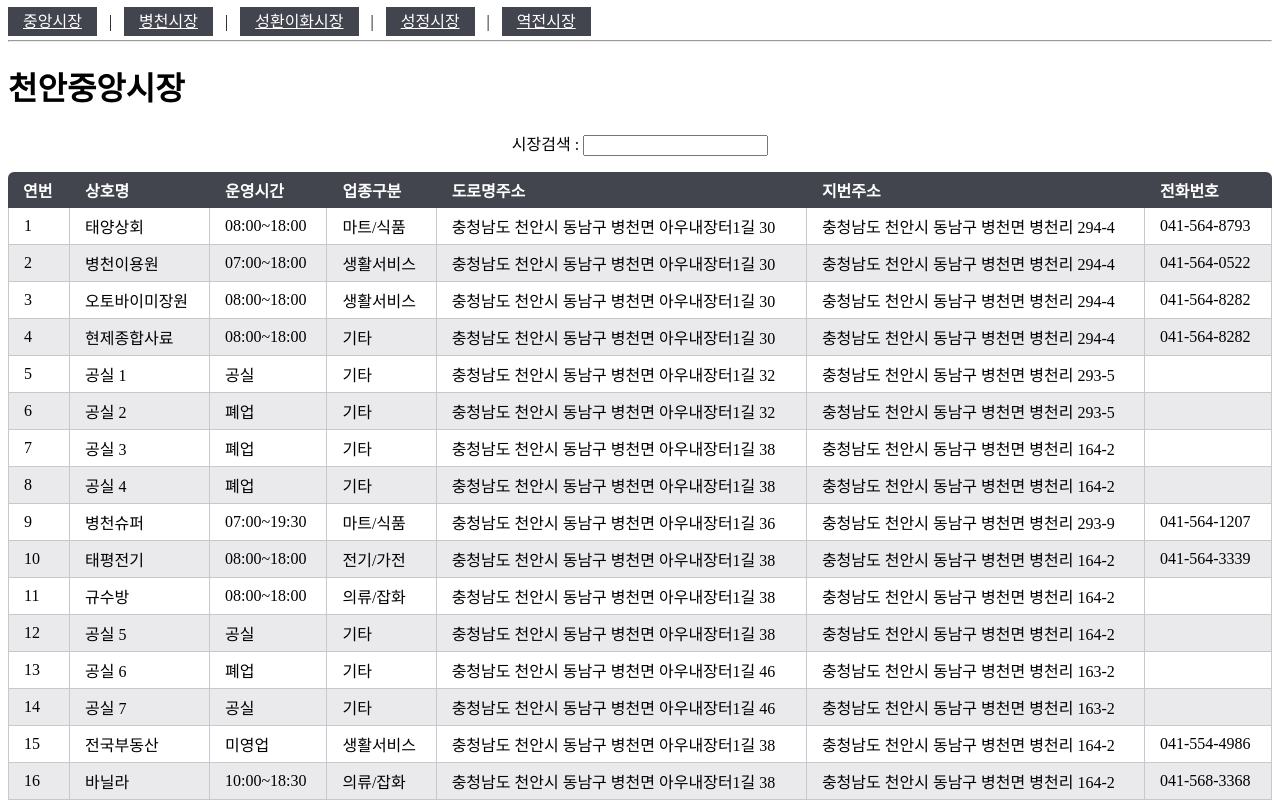
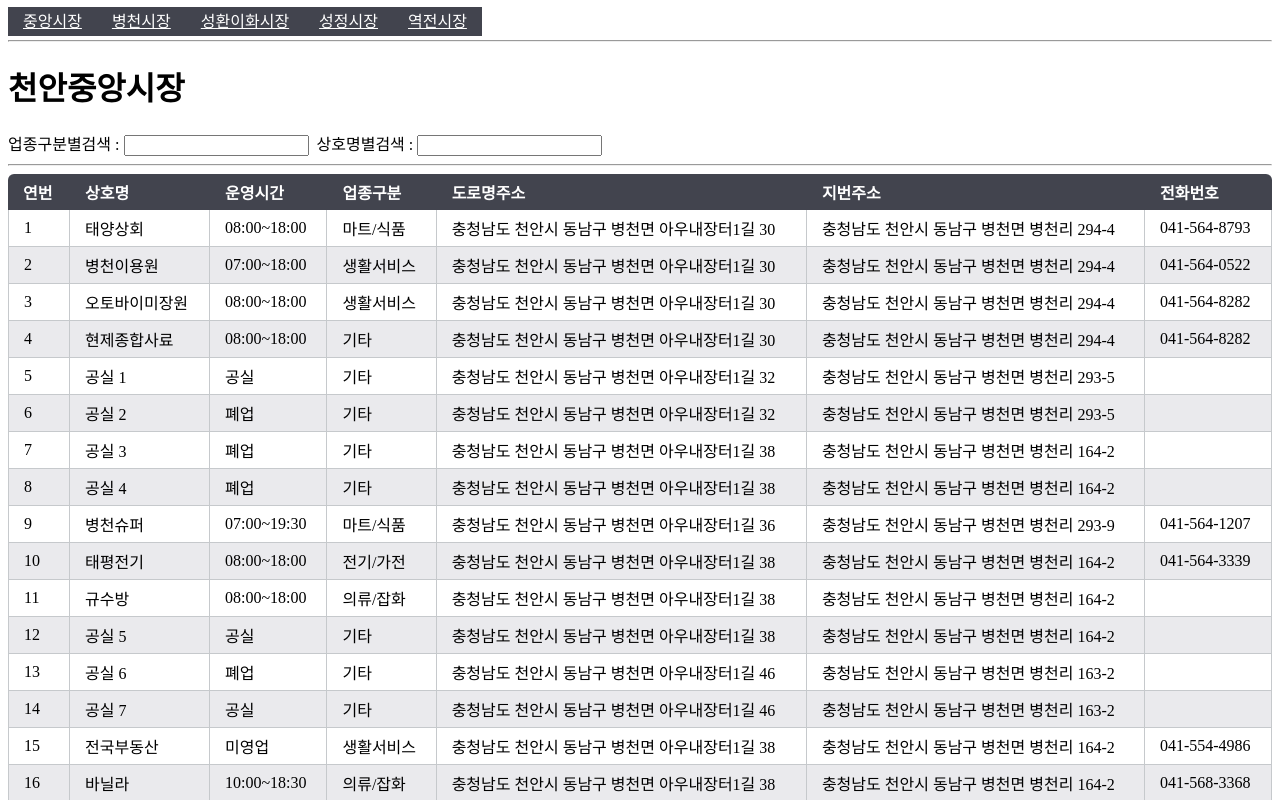
Before and after one commit to ljh00112233/cheonanmarket, a React (Create React App) app: page /BC in a window 1280 px wide. Shown: the top 800 px of the page. Built offline with nearby package versions, Linux system fonts and the light colour scheme.

Commit message:
업종구분별, 상호명별 검색 추가

```diff
--- a/src/BC/BCAPI.js
+++ b/src/BC/BCAPI.js
@@ -5,9 +5,13 @@ import DB from "../db/BCdb.json"
 
 function API() {
   const [state, setState] = useState({data:[]});
-  const [search, setSearch] = useState("");
-  const searching = (e) => {
-    setSearch(e.target.value);
+  const [search1, setSearch1] = useState("");
+  const [search2, setSearch2] = useState("");
+  const searching1 = (e) => {
+    setSearch1(e.target.value);
+  };
+  const searching2 = (e) => {
+    setSearch2(e.target.value);
   };
   const getMarket=()=>{
     const data = DB.item;
@@ -24,18 +28,17 @@ function API() {
       <div>
         <header>
           <Link to="/">중앙시장</Link>
-          &nbsp;&nbsp; | &nbsp;&nbsp;
           <Link to="/BC">병천시장</Link>
-          &nbsp;&nbsp; | &nbsp;&nbsp;
           <Link to="/SH">성환이화시장</Link>
-          &nbsp;&nbsp; | &nbsp;&nbsp;
           <Link to="/SJ">성정시장</Link>
-          &nbsp;&nbsp; | &nbsp;&nbsp;
           <Link to="/ST">역전시장</Link>
           <hr/>
         </header>
         <h1>천안중앙시장</h1>
-        <p align="center">시장검색 : <input type="text" onChange={searching}></input></p>
+        <span align="center">업종구분별검색 : <input type="text" onChange={searching1}></input></span>
+        &nbsp;&nbsp;
+        <span align="center">상호명별검색 : <input type="text" onChange={searching2}></input></span>
+        <hr/>
         <table>
           <thead>
             <tr>
@@ -50,9 +53,16 @@ function API() {
           </thead>
           <tbody>
           {data.filter((item)=>{
-            if(search === ""){
+            if(search1 === ""){
               return item;
-            }else if(item.tpbiz.includes(search)){
+            }else if(item.tpbiz.includes(search1)){
+              return item;
+            }
+          })
+          .filter((item)=>{
+            if(search2 === ""){
+              return item;
+            }else if(item.conm.includes(search2)){
               return item;
             }
           })
--- a/src/CE/CEAPI.js
+++ b/src/CE/CEAPI.js
@@ -5,9 +5,13 @@ import DB from "../db/CEdb.json"
 
 function API() {
   const [state, setState] = useState({data:[]});
-  const [search, setSearch] = useState("");
-  const searching = (e) => {
-    setSearch(e.target.value);
+  const [search1, setSearch1] = useState("");
+  const [search2, setSearch2] = useState("");
+  const searching1 = (e) => {
+    setSearch1(e.target.value);
+  };
+  const searching2 = (e) => {
+    setSearch2(e.target.value);
   };
   const getMarket=()=>{
     const data = DB.item;
@@ -24,18 +28,17 @@ function API() {
       <div>
         <header>
           <Link to="/">중앙시장</Link>
-          &nbsp;&nbsp; | &nbsp;&nbsp;
           <Link to="/BC">병천시장</Link>
-          &nbsp;&nbsp; | &nbsp;&nbsp;
           <Link to="/SH">성환이화시장</Link>
-          &nbsp;&nbsp; | &nbsp;&nbsp;
           <Link to="/SJ">성정시장</Link>
-          &nbsp;&nbsp; | &nbsp;&nbsp;
           <Link to="/ST">역전시장</Link>
           <hr/>
         </header>
         <h1>천안중앙시장</h1>
-        <p align="center">시장검색 : <input type="text" onChange={searching}></input></p>
+        <span align="center">업종구분별검색 : <input type="text" onChange={searching1}></input></span>
+        &nbsp;&nbsp;
+        <span align="center">상호명별검색 : <input type="text" onChange={searching2}></input></span>
+        <hr/>
         <table>
           <thead>
             <tr>
@@ -50,9 +53,16 @@ function API() {
           </thead>
           <tbody>
           {data.filter((item)=>{
-            if(search === ""){
+            if(search1 === ""){
               return item;
-            }else if(item.tpbiz.includes(search)){
+            }else if(item.tpbiz.includes(search1)){
+              return item;
+            }
+          })
+          .filter((item)=>{
+            if(search2 === ""){
+              return item;
+            }else if(item.conm.includes(search2)){
               return item;
             }
           })
--- a/src/SH/SHAPI.js
+++ b/src/SH/SHAPI.js
@@ -5,9 +5,13 @@ import DB from "../db/SHdb.json"
 
 function API() {
   const [state, setState] = useState({data:[]});
-  const [search, setSearch] = useState("");
-  const searching = (e) => {
-    setSearch(e.target.value);
+  const [search1, setSearch1] = useState("");
+  const [search2, setSearch2] = useState("");
+  const searching1 = (e) => {
+    setSearch1(e.target.value);
+  };
+  const searching2 = (e) => {
+    setSearch2(e.target.value);
   };
   const getMarket=()=>{
     const data = DB.item;
@@ -24,18 +28,17 @@ function API() {
       <div>
         <header>
           <Link to="/">중앙시장</Link>
-          &nbsp;&nbsp; | &nbsp;&nbsp;
           <Link to="/BC">병천시장</Link>
-          &nbsp;&nbsp; | &nbsp;&nbsp;
           <Link to="/SH">성환이화시장</Link>
-          &nbsp;&nbsp; | &nbsp;&nbsp;
           <Link to="/SJ">성정시장</Link>
-          &nbsp;&nbsp; | &nbsp;&nbsp;
           <Link to="/ST">역전시장</Link>
           <hr/>
         </header>
         <h1>천안중앙시장</h1>
-        <p align="center">시장검색 : <input type="text" onChange={searching}></input></p>
+        <span align="center">업종구분별검색 : <input type="text" onChange={searching1}></input></span>
+        &nbsp;&nbsp;
+        <span align="center">상호명별검색 : <input type="text" onChange={searching2}></input></span>
+        <hr/>
         <table>
           <thead>
             <tr>
@@ -50,9 +53,16 @@ function API() {
           </thead>
           <tbody>
           {data.filter((item)=>{
-            if(search === ""){
+            if(search1 === ""){
               return item;
-            }else if(item.tpbiz.includes(search)){
+            }else if(item.tpbiz.includes(search1)){
+              return item;
+            }
+          })
+          .filter((item)=>{
+            if(search2 === ""){
+              return item;
+            }else if(item.conm.includes(search2)){
               return item;
             }
           })
--- a/src/SJ/SJAPI.js
+++ b/src/SJ/SJAPI.js
@@ -5,9 +5,13 @@ import DB from "../db/SJdb.json"
 
 function API() {
   const [state, setState] = useState({data:[]});
-  const [search, setSearch] = useState("");
-  const searching = (e) => {
-    setSearch(e.target.value);
+  const [search1, setSearch1] = useState("");
+  const [search2, setSearch2] = useState("");
+  const searching1 = (e) => {
+    setSearch1(e.target.value);
+  };
+  const searching2 = (e) => {
+    setSearch2(e.target.value);
   };
   const getMarket=()=>{
     const data = DB.item;
@@ -24,18 +28,17 @@ function API() {
       <div>
         <header>
           <Link to="/">중앙시장</Link>
-          &nbsp;&nbsp; | &nbsp;&nbsp;
           <Link to="/BC">병천시장</Link>
-          &nbsp;&nbsp; | &nbsp;&nbsp;
           <Link to="/SH">성환이화시장</Link>
-          &nbsp;&nbsp; | &nbsp;&nbsp;
           <Link to="/SJ">성정시장</Link>
-          &nbsp;&nbsp; | &nbsp;&nbsp;
           <Link to="/ST">역전시장</Link>
           <hr/>
         </header>
         <h1>천안중앙시장</h1>
-        <p align="center">시장검색 : <input type="text" onChange={searching}></input></p>
+        <span align="center">업종구분별검색 : <input type="text" onChange={searching1}></input></span>
+        &nbsp;&nbsp;
+        <span align="center">상호명별검색 : <input type="text" onChange={searching2}></input></span>
+        <hr/>
         <table>
           <thead>
             <tr>
@@ -50,9 +53,16 @@ function API() {
           </thead>
           <tbody>
           {data.filter((item)=>{
-            if(search === ""){
+            if(search1 === ""){
               return item;
-            }else if(item.tpbiz.includes(search)){
+            }else if(item.tpbiz.includes(search1)){
+              return item;
+            }
+          })
+          .filter((item)=>{
+            if(search2 === ""){
+              return item;
+            }else if(item.conm.includes(search2)){
               return item;
             }
           })
--- a/src/ST/STAPI.js
+++ b/src/ST/STAPI.js
@@ -5,12 +5,13 @@ import DB from "../db/STdb.json"
 
 function API() {
   const [state, setState] = useState({data:[]});
-  const [search, setSearch] = useState("");
+  const [search1, setSearch1] = useState("");
+  const [search2, setSearch2] = useState("");
   const searching1 = (e) => {
-    setSearch(e.target.value);
+    setSearch1(e.target.value);
   };
   const searching2 = (e) => {
-    setSearch(e.target.value);
+    setSearch2(e.target.value);
   };
   const getMarket=()=>{
     const data = DB.item;
@@ -27,18 +28,17 @@ function API() {
       <div>
         <header>
           <Link to="/">중앙시장</Link>
-          &nbsp;&nbsp; | &nbsp;&nbsp;
           <Link to="/BC">병천시장</Link>
-          &nbsp;&nbsp; | &nbsp;&nbsp;
           <Link to="/SH">성환이화시장</Link>
-          &nbsp;&nbsp; | &nbsp;&nbsp;
           <Link to="/SJ">성정시장</Link>
-          &nbsp;&nbsp; | &nbsp;&nbsp;
           <Link to="/ST">역전시장</Link>
           <hr/>
         </header>
         <h1>천안중앙시장</h1>
-        <p align="center">시장검색 : <input type="text" onChange={searching1}></input></p>
+        <span align="center">업종구분별검색 : <input type="text" onChange={searching1}></input></span>
+        &nbsp;&nbsp;
+        <span align="center">상호명별검색 : <input type="text" onChange={searching2}></input></span>
+        <hr/>
         <table>
           <thead>
             <tr>
@@ -53,9 +53,16 @@ function API() {
           </thead>
           <tbody>
           {data.filter((item)=>{
-            if(search === ""){
+            if(search1 === ""){
               return item;
-            }else if(item.tpbiz.includes(search)){
+            }else if(item.tpbiz.includes(search1)){
+              return item;
+            }
+          })
+          .filter((item)=>{
+            if(search2 === ""){
+              return item;
+            }else if(item.conm.includes(search2)){
               return item;
             }
           })
```
